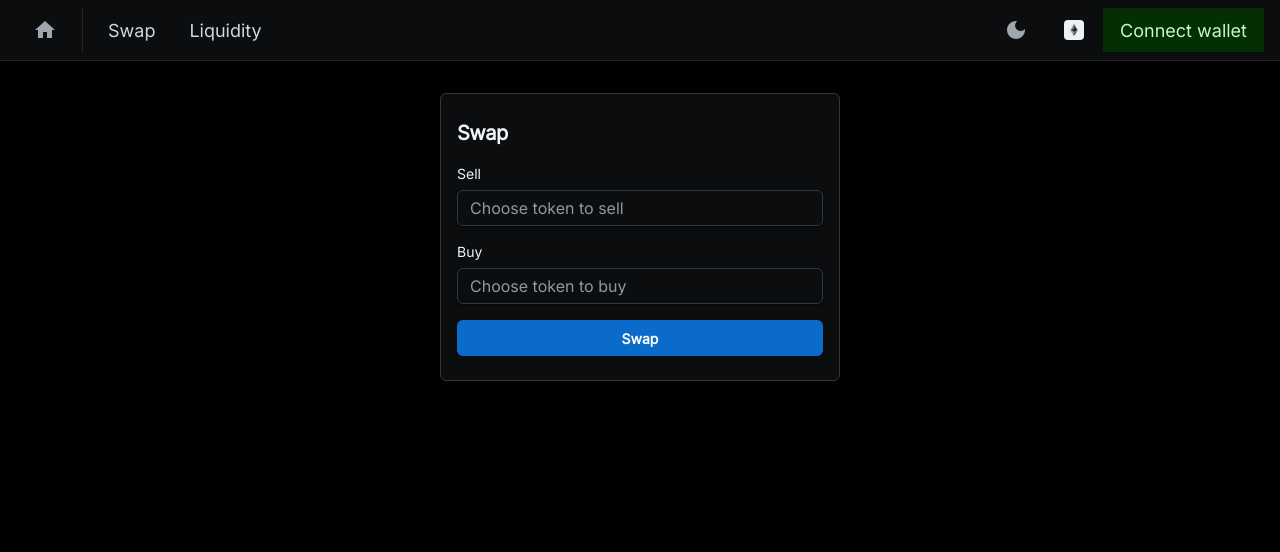
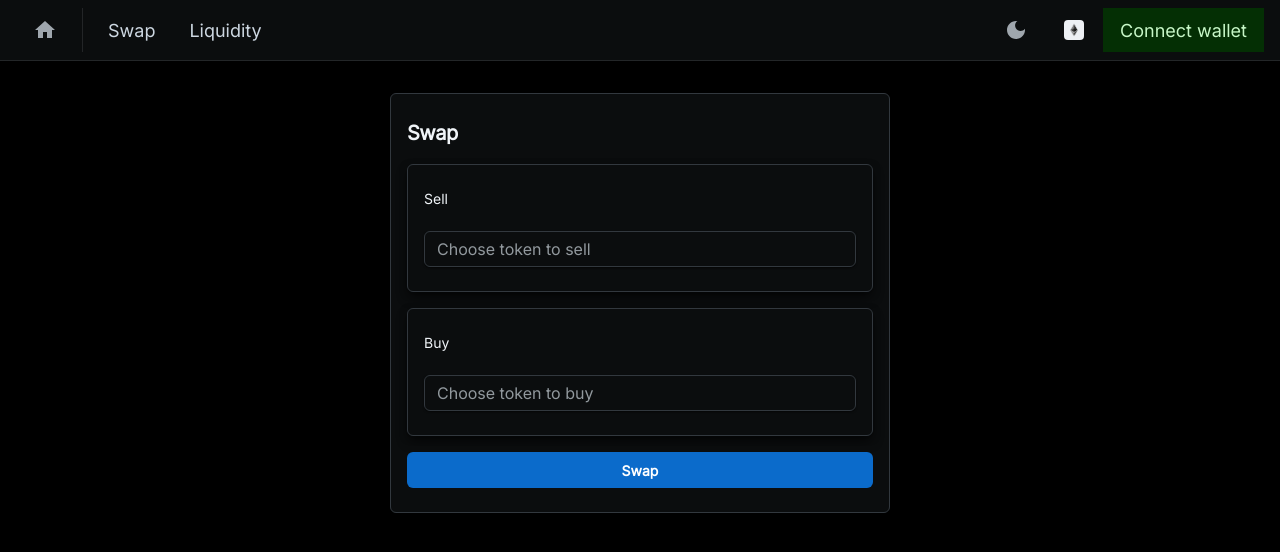
Before and after one commit to crypto-coins-exchange/crypto-coins-exchange, a React (Create React App) app in the folder src/: page / in a window 1280 px wide. Shown: the top 552 px of the page. Built offline with nearby package versions, Linux system fonts and the light colour scheme.

Commit message:
Add sheet

```diff
--- a/src/src/components/swap/Swap.tsx
+++ b/src/src/components/swap/Swap.tsx
@@ -13,7 +13,7 @@ export const Swap = () => {
   return (
     <Sheet
       sx={{
-        width: 400,
+        width: 500,
         mx: "auto",
         my: 4,
         py: 3,
@@ -29,20 +29,46 @@ export const Swap = () => {
         Swap
       </Typography>
       <FormControl>
+        <Sheet
+          sx={{
+            py: 3,
+            px: 2,
+            display: "flex",
+            flexDirection: "column",
+            gap: 2,
+            borderRadius: "sm",
+            boxShadow: "md",
+          }}
+          variant="outlined"
+        >
           <FormLabel>Sell</FormLabel>
           <Input
             name="token-sell"
             type="text"
             placeholder="Choose token to sell"
           />
+        </Sheet>
       </FormControl>
       <FormControl>
+        <Sheet
+          sx={{
+            py: 3,
+            px: 2,
+            display: "flex",
+            flexDirection: "column",
+            gap: 2,
+            borderRadius: "sm",
+            boxShadow: "md",
+          }}
+          variant="outlined"
+        >
           <FormLabel>Buy</FormLabel>
           <Input
             name="token-buy"
             type="text"
             placeholder="Choose token to buy"
           />
+        </Sheet>
       </FormControl>
       <Button>Swap</Button>
     </Sheet>
```
Lines whose indentation alone changed are shown as unchanged.
